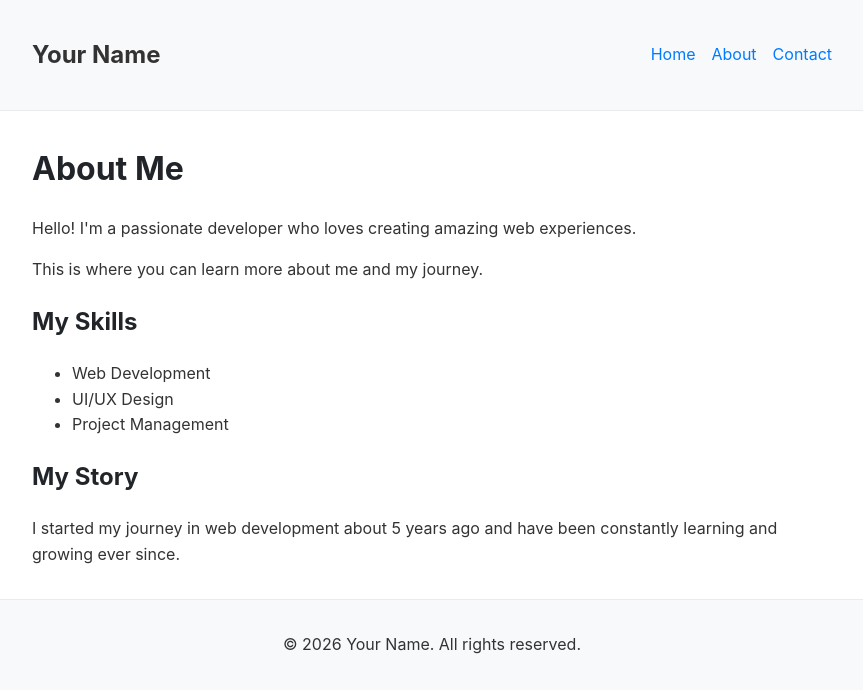
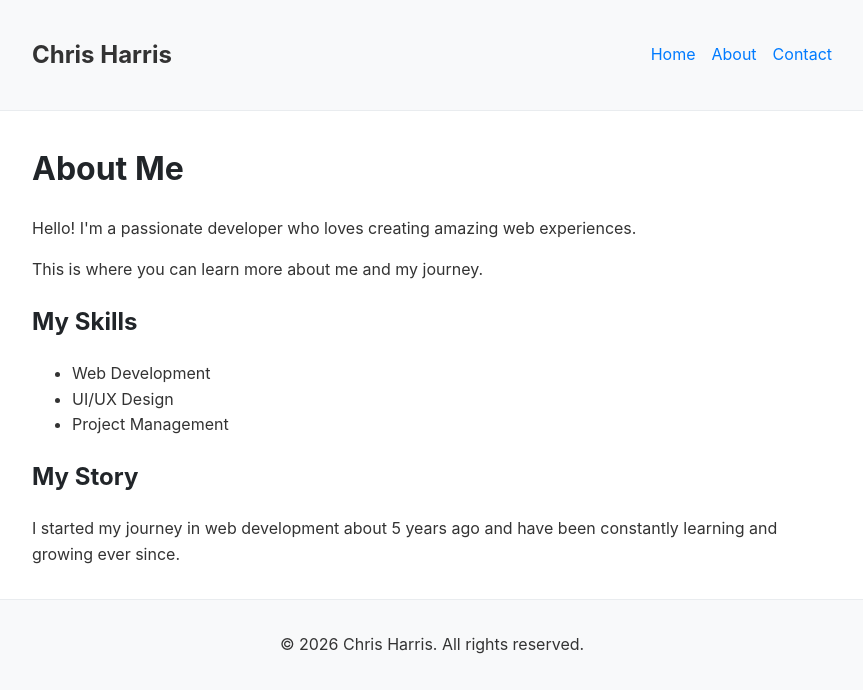
Before and after one commit to loosepin313/loosepin313.github.io, a Jekyll site: the page built from about.md, in a window 1280 px wide. Shown: the top 693 px of the page, without its empty margins (208-1071 px from the left). Built offline with Jekyll 4.4.1, drawn with Linux system fonts in a browser that asks for light colours.

Commit message:
added right details

```diff
--- a/_config.yml
+++ b/_config.yml
@@ -1,12 +1,12 @@
 # Site configuration
-title: Your Name
-email: your.email@example.com
+title: Chris Harris
+email: chris.m.harris@gmail.com
 description: >-
-  Personal website and blog
+  Just my contact info and a little blog
 baseurl: ""
-url: "https://yourusername.github.io"
-twitter_username: yourtwitter
-github_username: yourgithub
+url: "https://loosepin313.github.io"
+twitter_username: dont do twitter
+github_username: loosepin313
 
 # Build settings
 markdown: kramdown
```
